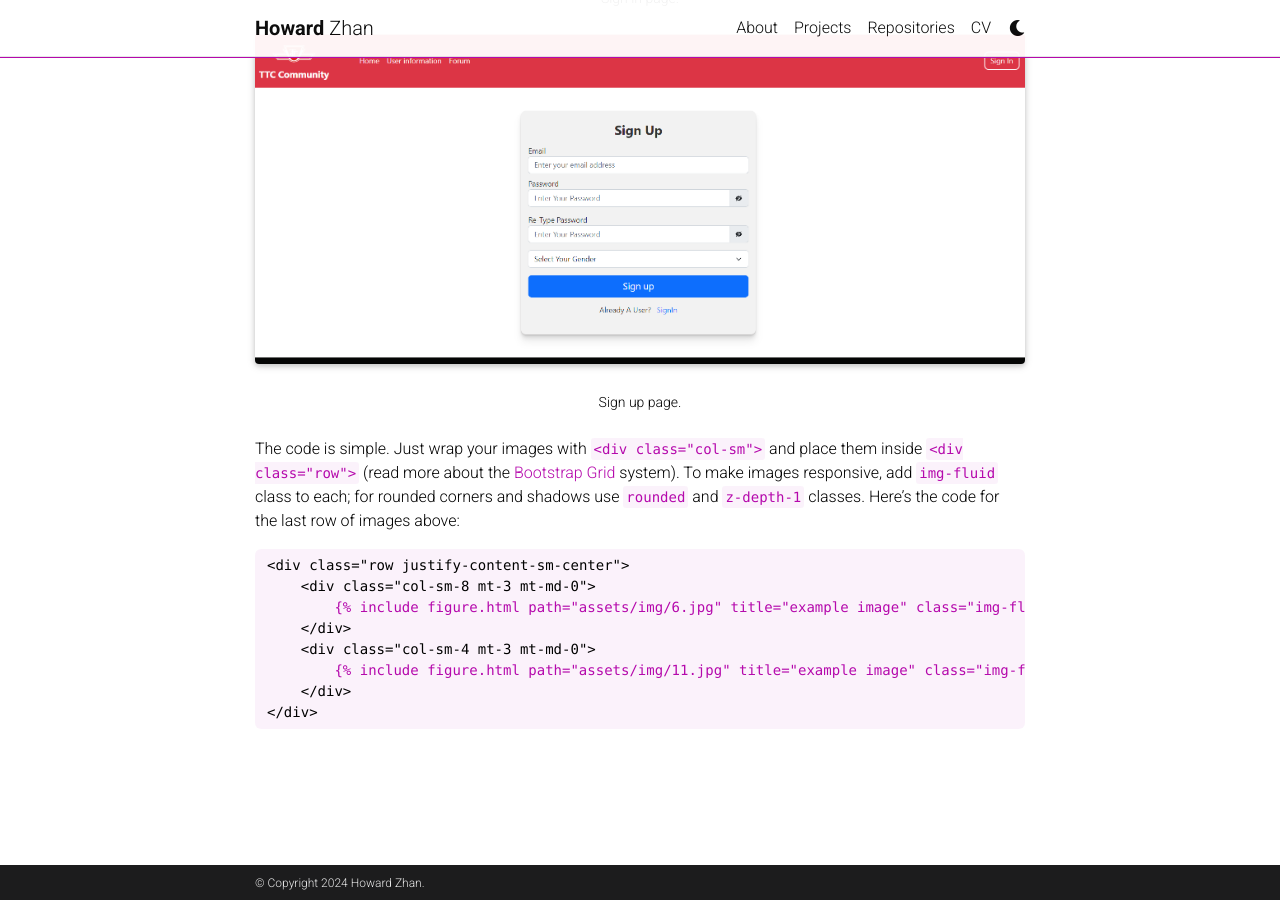
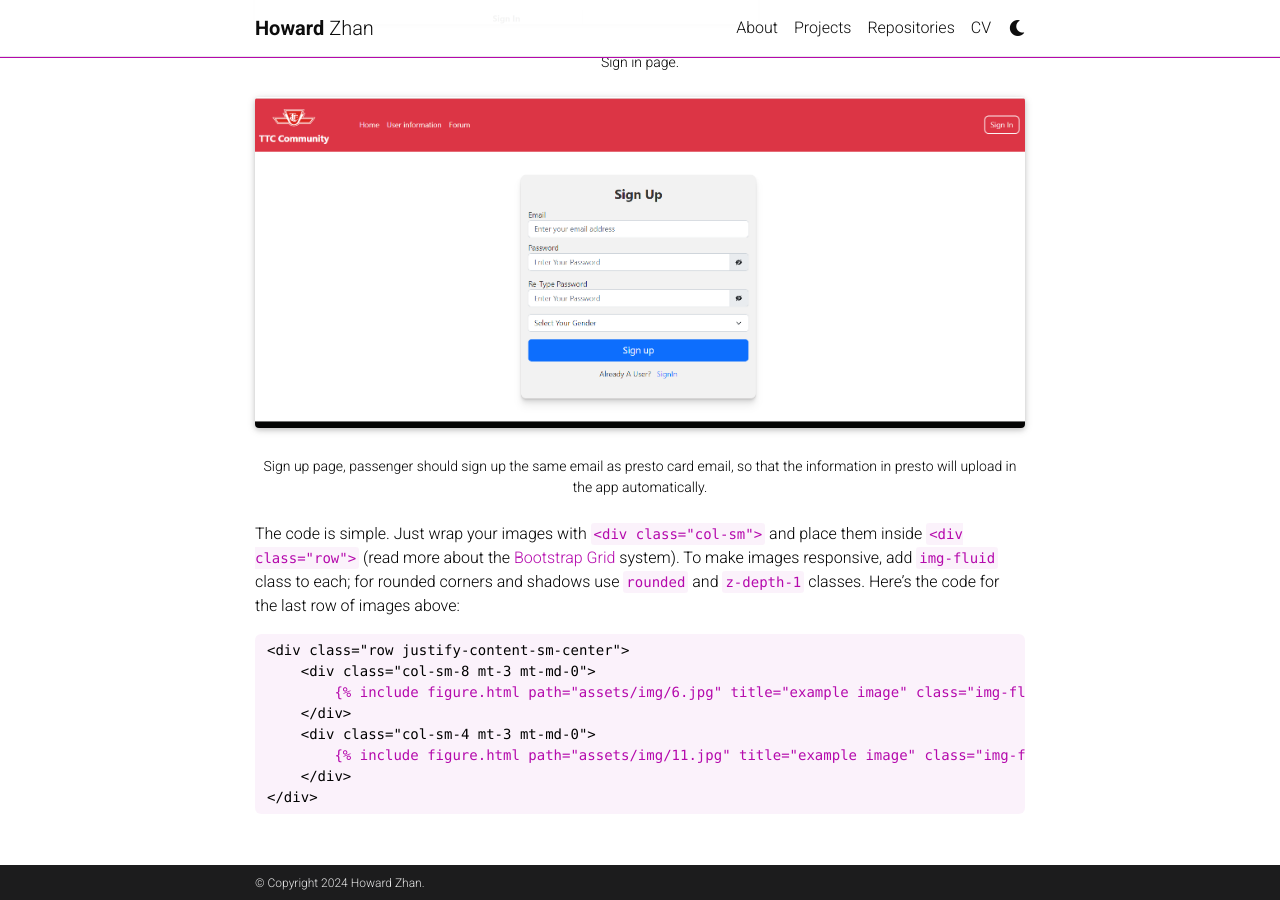
Before and after one commit to huayezhan/resume, a Jekyll site: the page built from _projects/1_project.md, in a window 1280 px wide and 900 px high, scrolled down 2033 px. Built offline with Jekyll 4.4.1, drawn with Linux system fonts in a browser that asks for light colours; comment, search, counter and statistics services are not loaded; a style sheet for code colours, icons or effects is not loaded; some of the changed text lies outside the part shown.

Commit message:
added project-ttc

```diff
--- a/_projects/1_project.md
+++ b/_projects/1_project.md
@@ -16,6 +16,7 @@
     ---
 
 
+passenger app: If passengers want to immediately retrieve their lost items, they can use this web app to get in contact with drivers.
 <div class="row">
     <div class="col-sm mt-3 mt-md-0">
         {% include figure.html path="assets/img/ttchomepage.png" title="example image" class="img-fluid rounded z-depth-1" %}
@@ -53,7 +54,7 @@
 </div>
 
 <div class="caption">
-    Sign up page.
+    Sign up page, passenger should sign up the same email as presto card email, so that the information in presto will upload in the app automatically.
 </div>
 
 
```
